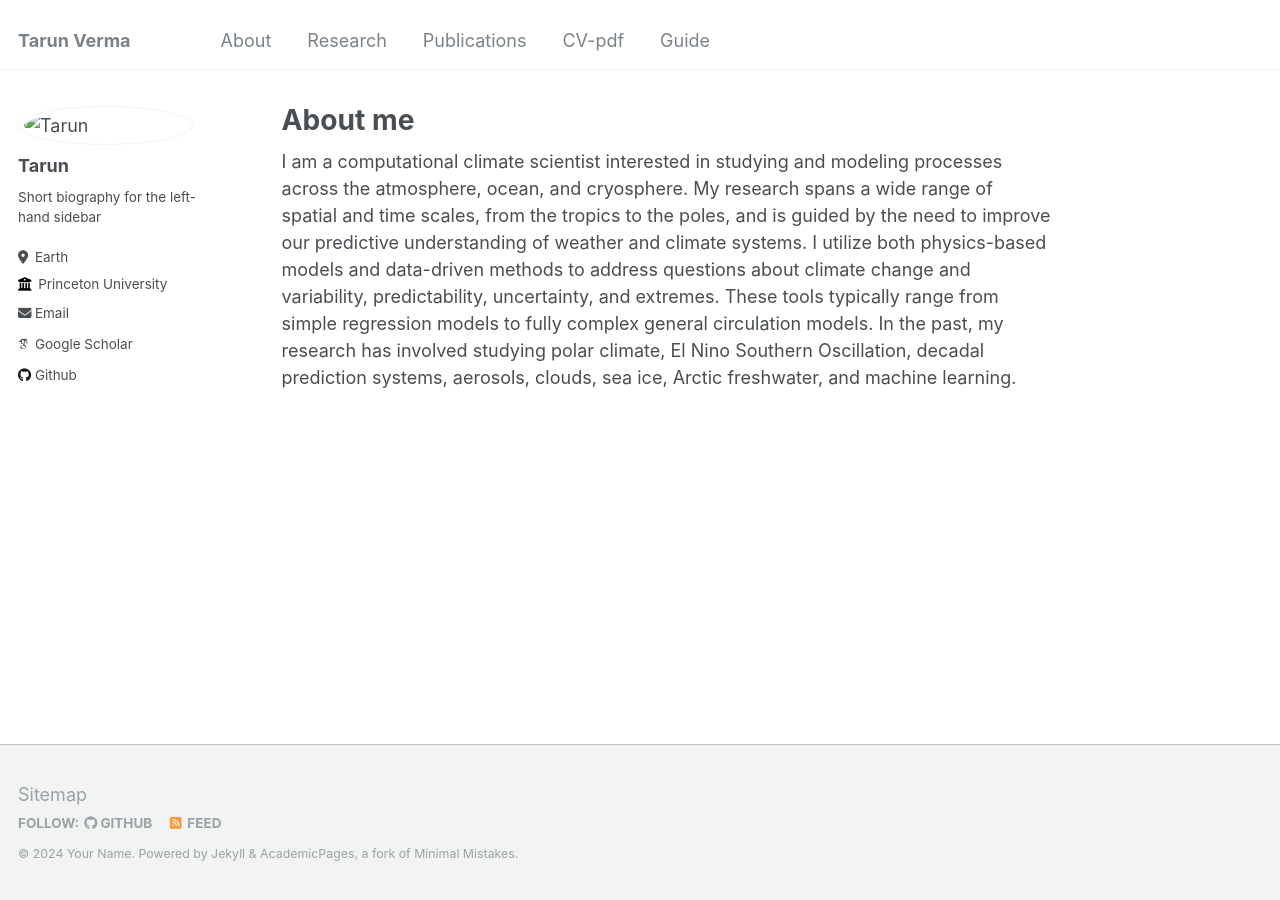
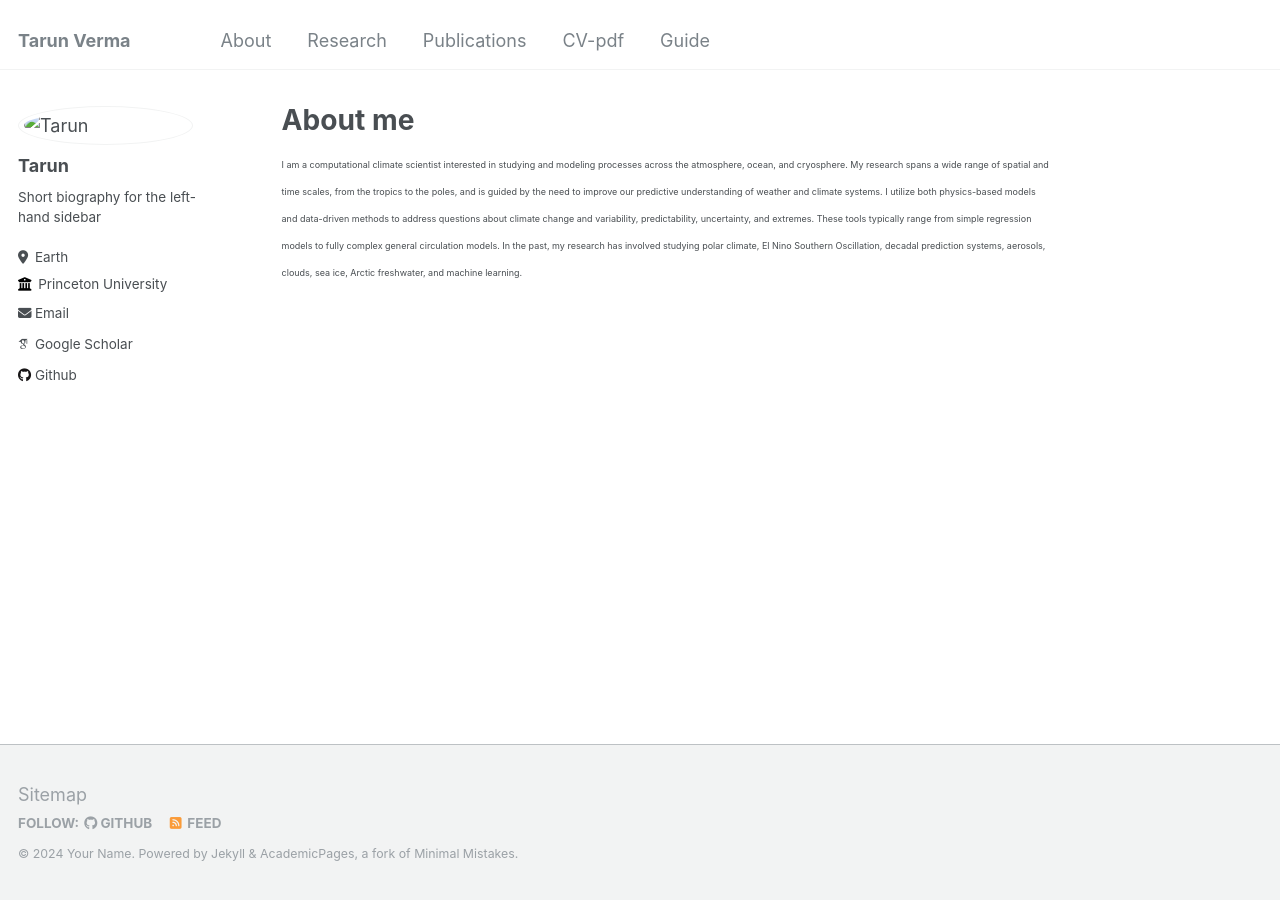
Before and after one commit to shiprock-1583/shiprock-1583.github.io, a Jekyll site: the page built from _pages/about.md, in a window 1280 px wide. Built offline with Jekyll 4.4.1, drawn with Linux system fonts in a browser that asks for light colours; some web fonts are replaced.

Commit message:
Update about.md
font setting

```diff
--- a/_pages/about.md
+++ b/_pages/about.md
@@ -6,4 +6,4 @@ redirect_from:
   - /about/
   - /about.html
 ---
-I am a computational climate scientist interested in studying and modeling processes across the atmosphere, ocean, and cryosphere. My research spans a wide range of spatial and time scales, from the tropics to the poles, and is guided by the need to improve our predictive understanding of weather and climate systems. I utilize both physics-based models and data-driven methods to address questions about climate change and variability, predictability, uncertainty, and extremes. These tools typically range from simple regression models to fully complex general circulation models. In the past, my research has involved studying polar climate, El Nino Southern Oscillation, decadal prediction systems, aerosols, clouds, sea ice, Arctic freshwater, and machine learning.
+<span style="font-size:0.5em;">I am a computational climate scientist interested in studying and modeling processes across the atmosphere, ocean, and cryosphere. My research spans a wide range of spatial and time scales, from the tropics to the poles, and is guided by the need to improve our predictive understanding of weather and climate systems. I utilize both physics-based models and data-driven methods to address questions about climate change and variability, predictability, uncertainty, and extremes. These tools typically range from simple regression models to fully complex general circulation models. In the past, my research has involved studying polar climate, El Nino Southern Oscillation, decadal prediction systems, aerosols, clouds, sea ice, Arctic freshwater, and machine learning.</span>
```
